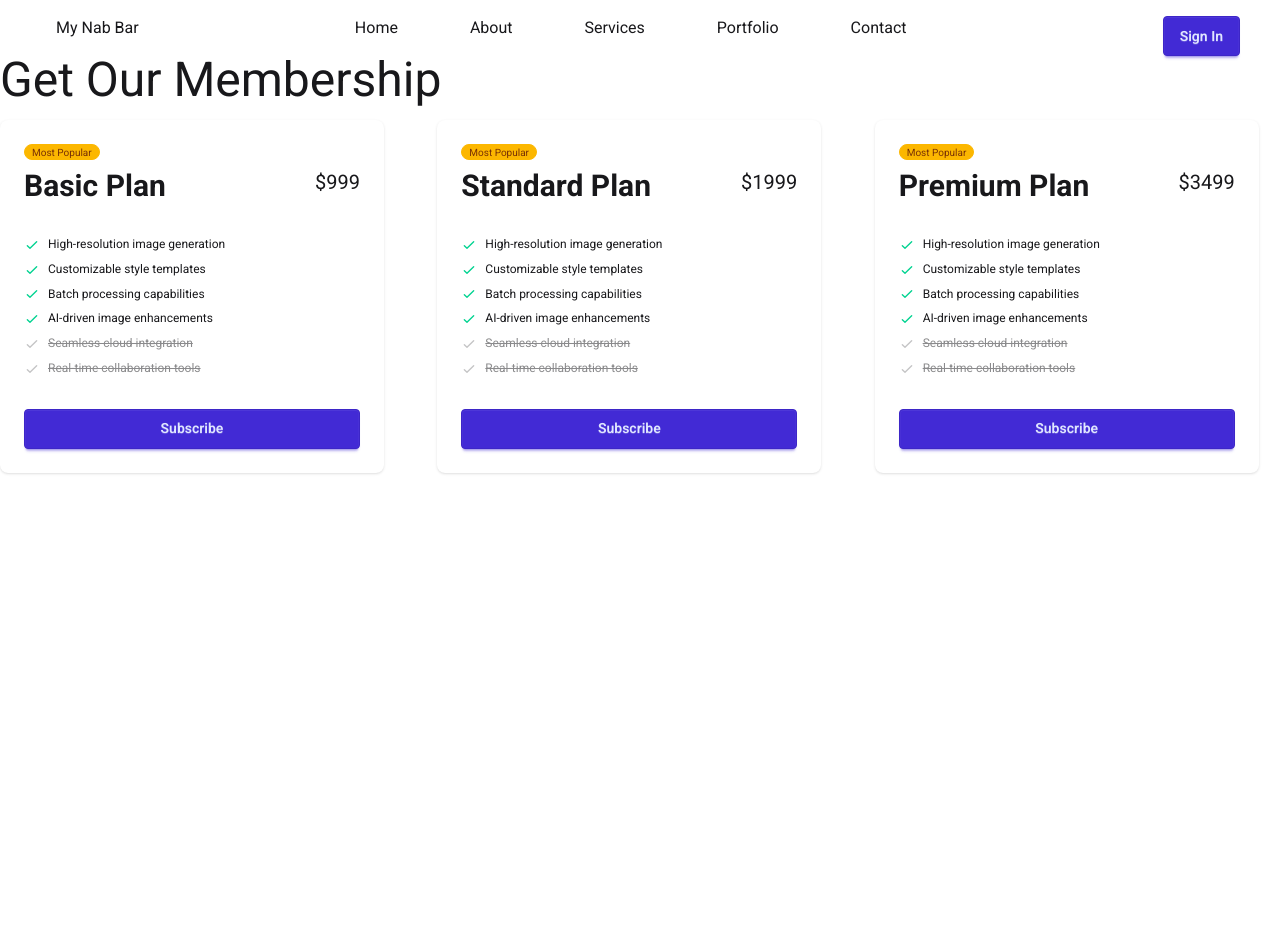
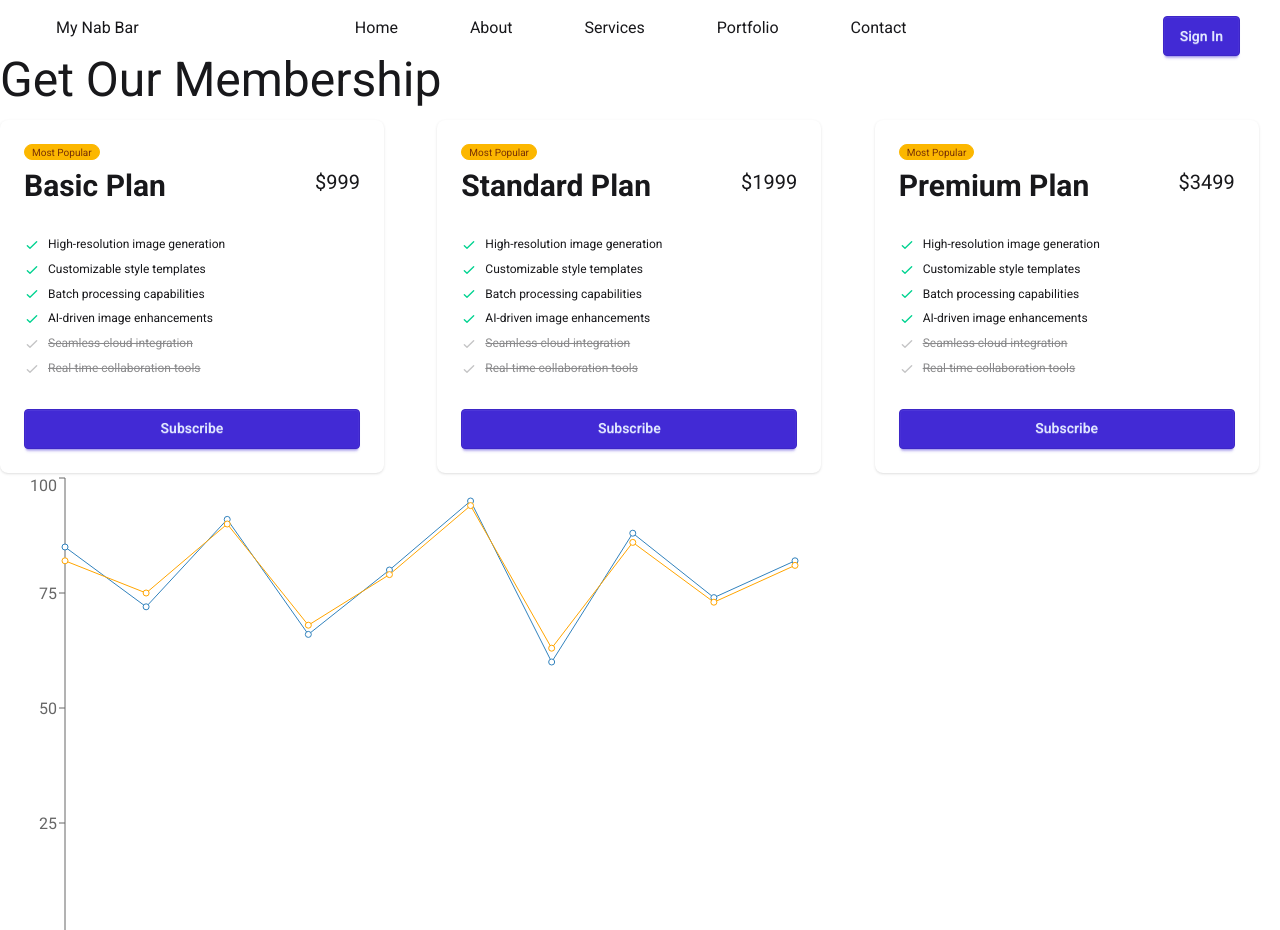
Before and after one commit to 404Shihab/tailwind-react-pricing-options, a React (Vite) app: page / in a window 1280 px wide. Shown: the top 930 px of the page. Before the commit the page ends 800 px from the top, so only its background shows below. Built offline with nearby package versions, Linux system fonts and the light colour scheme.

Commit message:
feat: add ResultsChart component and integrate with App
- Added ResultsChart component to visualize student results using recharts.
- Updated App component to include ResultsChart.
- Added axios and recharts as dependencies in package.json.

```diff
--- a/package.json
+++ b/package.json
@@ -11,9 +11,11 @@
   },
   "dependencies": {
     "@tailwindcss/vite": "^4.2.2",
+    "axios": "^1.15.0",
     "lucide-react": "^1.3.0",
     "react": "^19.2.4",
     "react-dom": "^19.2.4",
+    "recharts": "^3.8.1",
     "tailwindcss": "^4.2.2"
   },
   "devDependencies": {
--- a/src/App.jsx
+++ b/src/App.jsx
@@ -3,6 +3,8 @@ import "./App.css";
 import DaisyNav from "./components/DaisyNav/DaisyNav";
 import NavBar from "./components/NavBar/NavBar";
 import PricingOptions from "./components/PricingOptions/PricingOptions";
+import ResultsChart from "./components/ResultsChart/ResultsChart";
+
 
 
 const pricingPromise = fetch('pricingData.json').then(res => res.json());
@@ -20,6 +22,9 @@ function App() {
       <Suspense fallback={<span className="loading loading-spinner loading-lg"></span>}>
         <PricingOptions pricingPromise={pricingPromise}></PricingOptions>
       </Suspense>
+
+      <ResultsChart></ResultsChart>
+
     </main>
     </>
   );
--- /dev/null
+++ b/src/components/ResultsChart/ResultsChart.jsx
@@ -0,0 +1,31 @@
+import React from 'react';
+import { Line, LineChart, XAxis, YAxis } from 'recharts';
+
+const resultData = [
+  { "id": 1, "name": "Rahim", "math": 85, "physics": 78, "chemistry": 82 },
+  { "id": 2, "name": "Karim", "math": 72, "physics": 69, "chemistry": 75 },
+  { "id": 3, "name": "Ayesha", "math": 91, "physics": 88, "chemistry": 90 },
+  { "id": 4, "name": "Nusrat", "math": 66, "physics": 70, "chemistry": 68 },
+  { "id": 5, "name": "Hasan", "math": 80, "physics": 76, "chemistry": 79 },
+  { "id": 6, "name": "Sadia", "math": 95, "physics": 92, "chemistry": 94 },
+  { "id": 7, "name": "Tanvir", "math": 60, "physics": 65, "chemistry": 63 },
+  { "id": 8, "name": "Mim", "math": 88, "physics": 84, "chemistry": 86 },
+  { "id": 9, "name": "Arif", "math": 74, "physics": 71, "chemistry": 73 },
+  { "id": 10, "name": "Jannat", "math": 82, "physics": 79, "chemistry": 81 }
+]
+
+const ResultsChart = () => {
+    return (
+        <div>
+            <LineChart width={800} height={500} data={resultData}>
+                <XAxis dataKey="name"></XAxis>
+                <YAxis></YAxis>
+                <Line dataKey="math" ></Line>
+                <Line dataKey="chemistry" stroke='orange' ></Line>
+
+            </LineChart>
+        </div>
+    );
+};
+
+export default ResultsChart;
```
Also changed, not shown: 1 other file (tests, documents, lock files or other folders).
